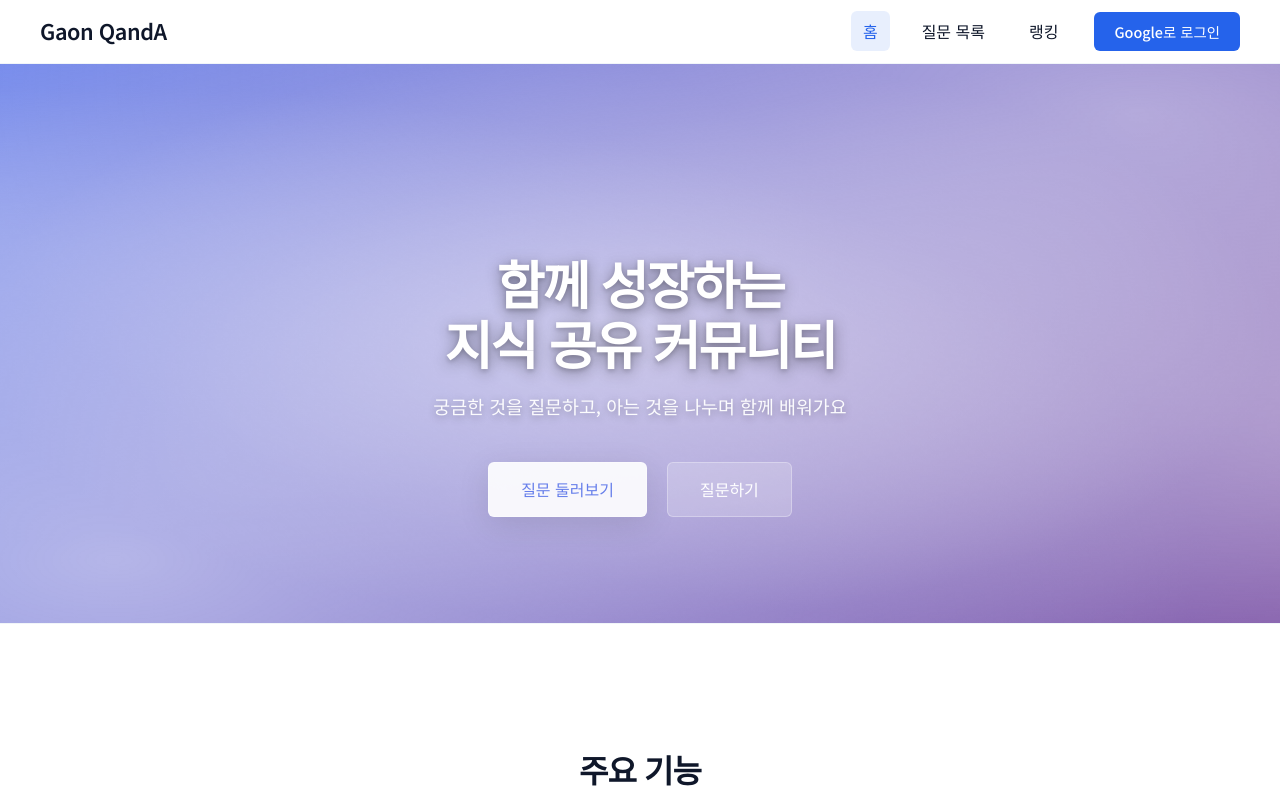
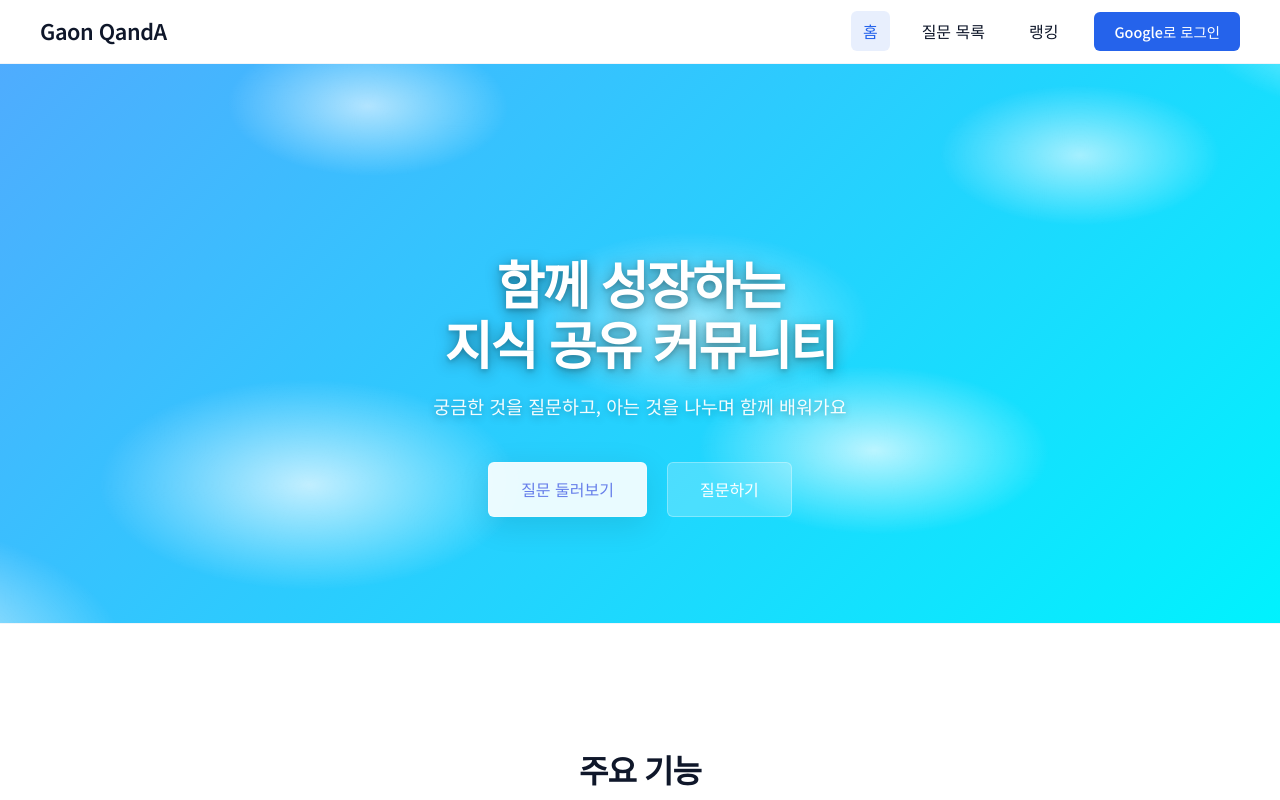
Before and after one commit to PADAK0405/GARS-QnA-Platform, a website: page public/index.html in a window 1280 px wide. Shown: the top 800 px of the page. Drawn offline with Linux system fonts and the light colour scheme; no server answers.

Commit message:
Create dramatic cloud effect - change background to sky blue, add large white cloud shapes with high opacity, create dual cloud layers with different animations

```diff
--- a/public/style.css
+++ b/public/style.css
@@ -3034,7 +3034,7 @@ a:hover {
 
 /* Hero Section */
 .hero {
-    background: linear-gradient(135deg, #667eea 0%, #764ba2 100%);
+    background: linear-gradient(135deg, #4facfe 0%, #00f2fe 100%);
     padding: 120px 40px 80px;
     text-align: center;
     border-bottom: 1px solid var(--border-light);
@@ -3046,35 +3046,53 @@ a:hover {
     justify-content: center;
 }
 
-/* 구름 배경 - 실제 구름 모양 */
+/* 구름 배경 - 실제 구름처럼 */
 .hero::before {
     content: '';
     position: absolute;
+    top: -50%;
+    left: -50%;
+    width: 200%;
+    height: 200%;
+    background:
+        radial-gradient(ellipse 400px 200px at 20% 80%, rgba(255, 255, 255, 0.9) 0%, transparent 70%),
+        radial-gradient(ellipse 300px 150px at 80% 20%, rgba(255, 255, 255, 0.8) 0%, transparent 70%),
+        radial-gradient(ellipse 250px 120px at 60% 60%, rgba(255, 255, 255, 0.7) 0%, transparent 70%),
+        radial-gradient(ellipse 200px 100px at 40% 30%, rgba(255, 255, 255, 0.6) 0%, transparent 70%),
+        radial-gradient(ellipse 350px 180px at 10% 50%, rgba(255, 255, 255, 0.5) 0%, transparent 70%);
+    animation: cloudFloat 20s ease-in-out infinite;
+    z-index: 1;
+}
+
+/* 추가 구름 레이어 */
+.hero::after {
+    content: '';
+    position: absolute;
     top: -30%;
-    left: -30%;
-    width: 160%;
-    height: 160%;
+    right: -30%;
+    width: 150%;
+    height: 150%;
     background:
-        radial-gradient(ellipse at 25% 75%, rgba(255, 255, 255, 0.5) 0%, transparent 50%),
-        radial-gradient(ellipse at 75% 25%, rgba(255, 255, 255, 0.45) 0%, transparent 55%),
-        radial-gradient(ellipse at 50% 50%, rgba(255, 255, 255, 0.4) 0%, transparent 45%),
-        radial-gradient(ellipse at 10% 40%, rgba(255, 255, 255, 0.3) 0%, transparent 40%),
-        radial-gradient(ellipse at 90% 60%, rgba(255, 255, 255, 0.35) 0%, transparent 50%);
-    animation: cloudFloat 18s ease-in-out infinite;
+        radial-gradient(ellipse 300px 150px at 30% 70%, rgba(255, 255, 255, 0.7) 0%, transparent 70%),
+        radial-gradient(ellipse 200px 100px at 70% 30%, rgba(255, 255, 255, 0.6) 0%, transparent 70%),
+        radial-gradient(ellipse 250px 125px at 50% 50%, rgba(255, 255, 255, 0.5) 0%, transparent 70%);
+    animation: cloudFloat 25s ease-in-out infinite reverse;
     z-index: 1;
-    border-radius: 50%;
 }
 
 /* 구름 떠다니는 애니메이션 */
 @keyframes cloudFloat {
     0%, 100% {
-        transform: translateX(0) translateY(0);
-    }
-    33% {
-        transform: translateX(-15px) translateY(-8px);
-    }
-    66% {
-        transform: translateX(10px) translateY(-12px);
+        transform: translateX(0) translateY(0) rotate(0deg);
+    }
+    25% {
+        transform: translateX(-20px) translateY(-10px) rotate(1deg);
+    }
+    50% {
+        transform: translateX(15px) translateY(-15px) rotate(-1deg);
+    }
+    75% {
+        transform: translateX(-10px) translateY(5px) rotate(0.5deg);
     }
 }
 
```
